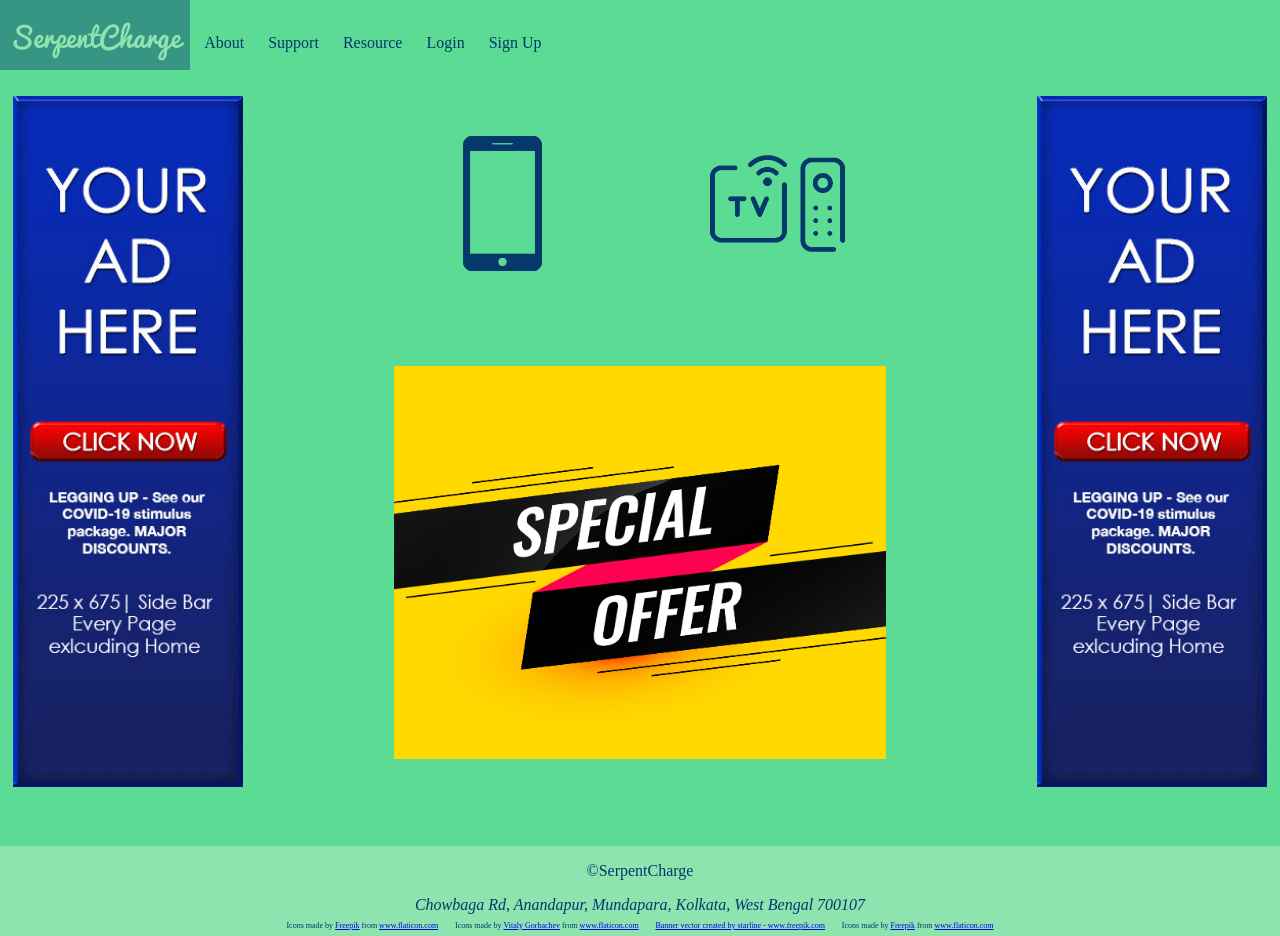
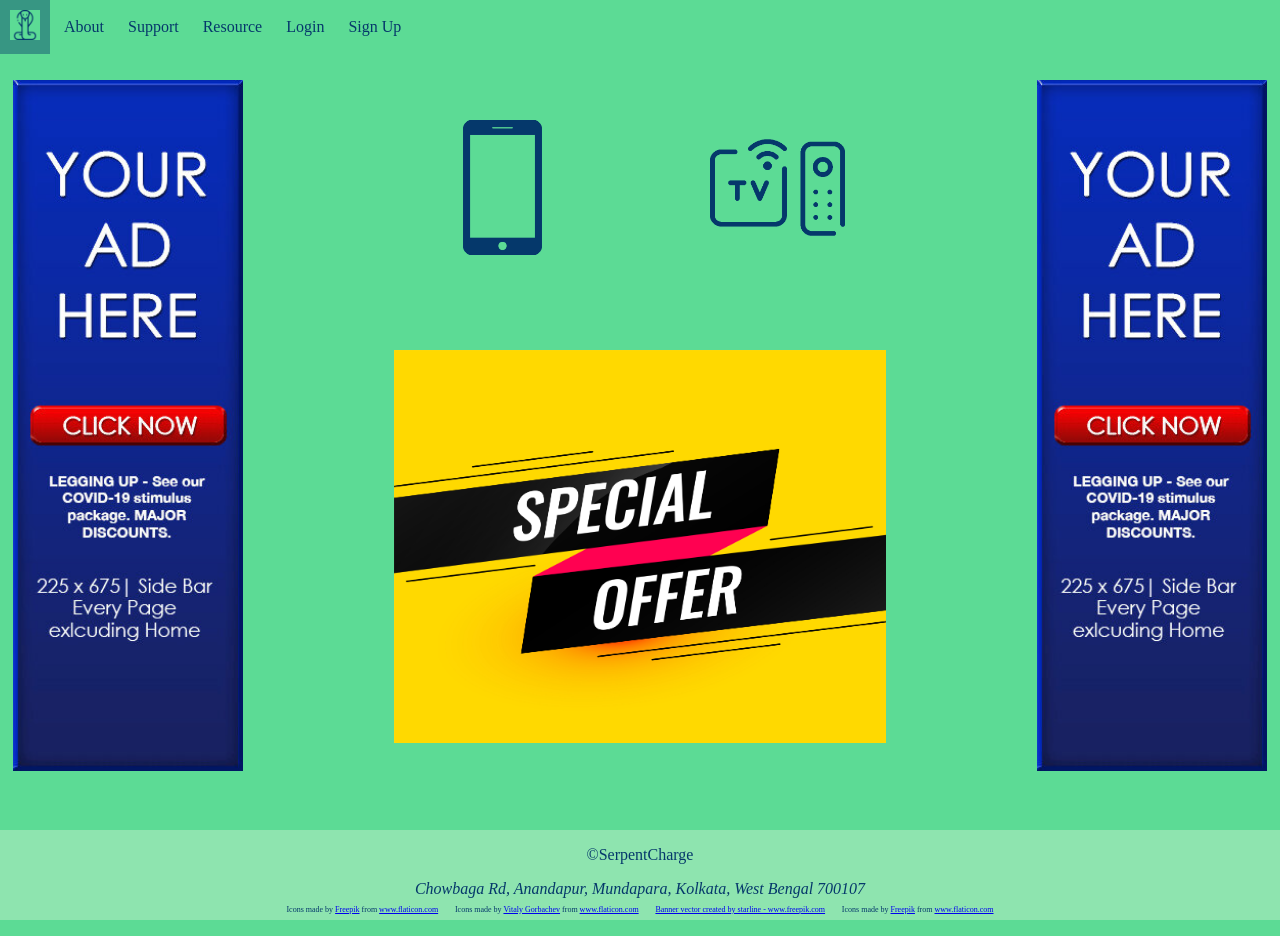
Before and after one commit to the-world-serpent/Web-Tech_Project, a PHP site: page / in a window 1280 px wide. Run offline with PHP 8.4, Linux system fonts and the light colour scheme.

Commit message:
minor changes

```diff
--- a/css/general.css
+++ b/css/general.css
@@ -20,7 +20,17 @@ body{
 nav{
     width: 100%;
 }
+nav>div{
+    width: 50px;
+    display: inline-block;
+    margin: 0%;
+    padding: 0%;
+}
+nav>div img{
+    width: 100%;
+}
 nav a{
+    vertical-align: middle;
 	display : inline-block;
 	margin : auto;
 	padding : 10px;
@@ -32,18 +42,14 @@ nav a{
 nav a:hover{
     background-color: #379683;
 }
-
-#home_icon img{
-    width: 3%;
-}
-#home_icon{
-    font-family: myFont;
-    font-size: 1.7em;
-}
 nav .active{
 	background-color : #05386b;
     color: #8ee4af;
 }
+
+
+
+
 
 input[type=text],input[type=email],input[type=password],textarea, select {
     width: 100%;
--- a/index.html
+++ b/index.html
@@ -11,7 +11,9 @@
 	<body>
 		<header>
 			<nav>
-				<a href="index.html" class="active" target="_self" id="home_icon"><!--<img src="images/icon/cobra.png" alt="home icon">-->SerpentCharge</a>
+				<div>
+					<a href="index.html" target="_self" id="home_icon"><img src="images/icon/cobra.png" alt="home icon"/></a>
+				</div>
 				<a href="webpages/about.html" target="_self">About</a>
 				<a href="webpages/support.html" target="_self">Support</a>
 				<a href="webpages/resources.html" target="_self">Resource</a>
--- a/webpages/about.html
+++ b/webpages/about.html
@@ -10,7 +10,9 @@
 	<body>
 		<header>
 			<nav>
-				<a href="../index.html" target="_self" id="home_icon"><!--<img src="../images/icon/cobra.png">-->SerpentCharge</a>
+				<div>
+					<a href="../index.html" target="_self" id="home_icon"><img src="../images/icon/cobra.png" alt="home icon"/></a>
+				</div>
 				<a href="about.html" target="_self" class = "active">About</a>
 				<a href="support.html" target="_self">Support</a>
 				<a href="resources.html" target="_self">Resource</a>
--- a/webpages/login.html
+++ b/webpages/login.html
@@ -10,7 +10,9 @@
 	<body>
 		<header>
 			<nav>
-				<a href="../index.html" target="_self" id="home_icon"><!--<img src="../images/icon/cobra.png">-->SerpentCharge</a>
+				<div>
+					<a href="../index.html" target="_self" id="home_icon"><img src="../images/icon/cobra.png" alt="home icon"/></a>
+				</div>
 				<a href="about.html" target="_self">About</a>
 				<a href="support.html" target="_self">Support</a>
 				<a href="resources.html" target="_self">Resource</a>
--- a/webpages/signup.html
+++ b/webpages/signup.html
@@ -10,7 +10,9 @@
 	<body>
 		<header>
 			<nav>
-				<a href="../index.html" target="_self" id="home_icon"><!--<img src="../images/icon/cobra.png">-->SerpentCharge</a>
+				<div>
+					<a href="../index.html" target="_self" id="home_icon"><img src="../images/icon/cobra.png" alt="home icon"/></a>
+				</div>
 				<a href="about.html" target="_self">About</a>
 				<a href="support.html" target="_self">Support</a>
 				<a href="resources.html" target="_self">Resource</a>
--- a/webpages/support.html
+++ b/webpages/support.html
@@ -10,7 +10,9 @@
 	<body>
 		<header>
 			<nav>
-				<a href="../index.html" target="_self" id="home_icon"><!--<img src="../images/icon/cobra.png">-->SerpentCharge</a>
+				<div>
+					<a href="../index.html" target="_self" id="home_icon"><img src="../images/icon/cobra.png" alt="home icon"/></a>
+				</div>
 				<a href="about.html" target="_self">About</a>
 				<a href="support.html" target="_self" class = "active">Support</a>
 				<a href="resources.html" target="_self">Resource</a>
```
